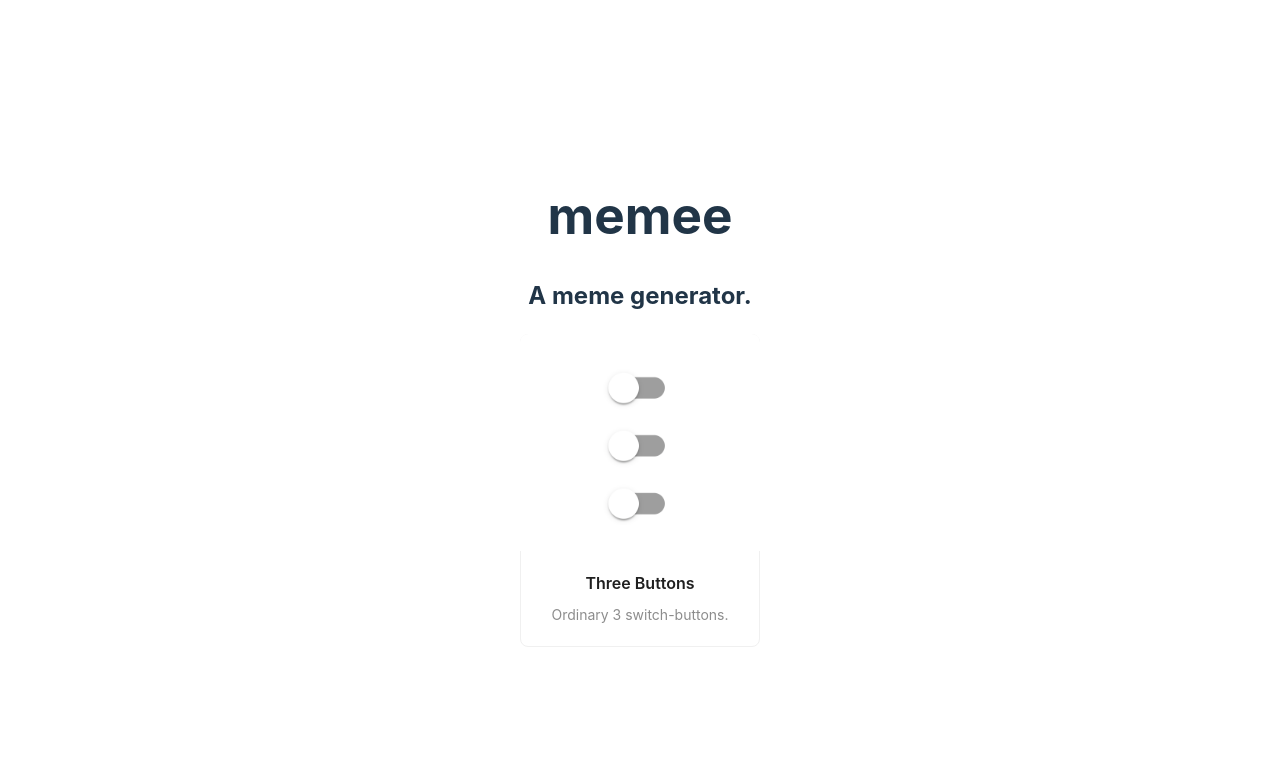
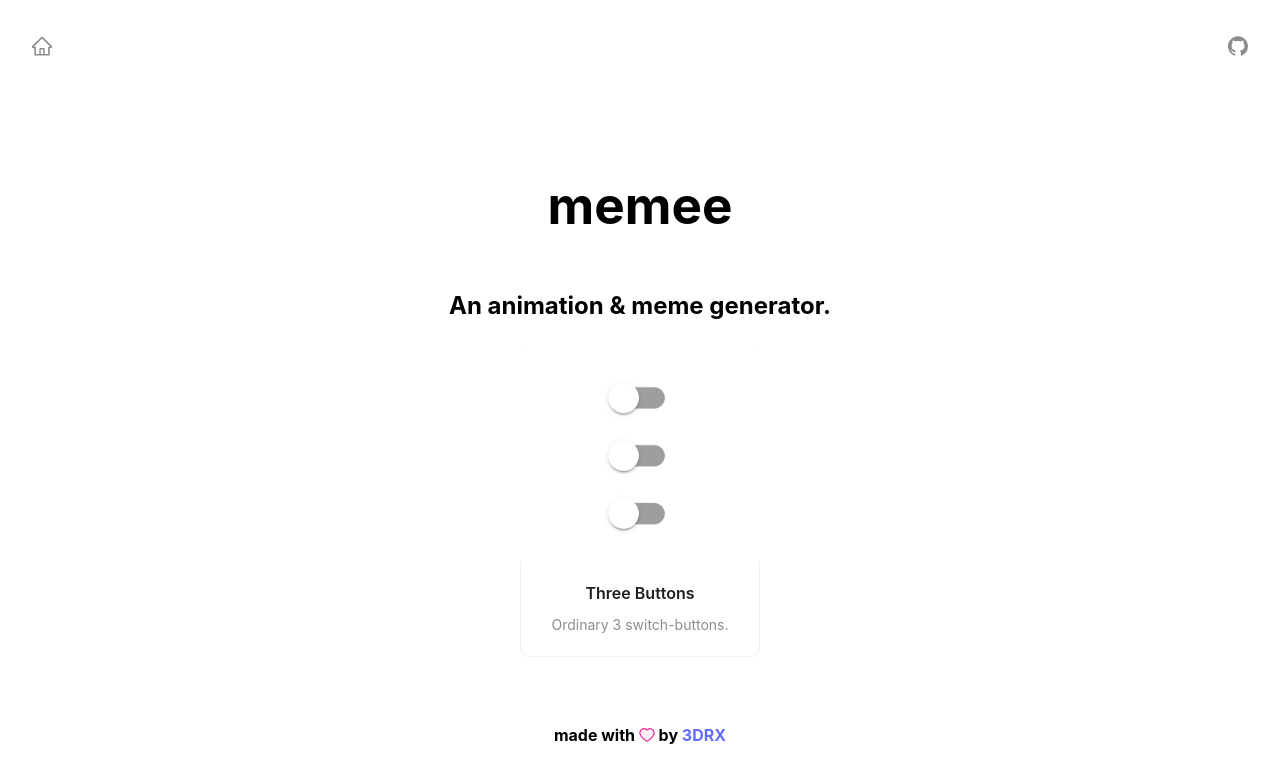
Before and after one commit to 3DRX/memee, a React (Vite) app: page / in a window 1280 px wide. Shown: the top 782 px of the page. Built offline with nearby package versions, Linux system fonts and the light colour scheme.

Commit message:
Add Header and Footer, polish styles.

```diff
--- a/package.json
+++ b/package.json
@@ -10,6 +10,7 @@
     "preview": "vite preview"
   },
   "dependencies": {
+    "@ant-design/icons": "^5.2.6",
     "@emotion/react": "^11.11.1",
     "@emotion/styled": "^11.11.0",
     "@mui/material": "^5.14.17",
--- /dev/null
+++ b/src/components/Footer.tsx
@@ -0,0 +1,30 @@
+import { HeartTwoTone } from '@ant-design/icons';
+
+function Footer() {
+  return (
+    <div
+      style={{
+        position: 'fixed',
+        bottom: '2em',
+        left: '2em',
+        width: 'calc(100% - 4em)',
+        display: 'flex',
+        justifyContent: 'center',
+      }}
+    >
+      <h4>
+        made with <HeartTwoTone twoToneColor="#eb2f96" /> by{' '}
+        <a
+          href="https://3drx.top"
+          style={{
+            fontWeight: 'bold',
+          }}
+        >
+          3DRX
+        </a>
+      </h4>
+    </div>
+  );
+}
+
+export default Footer;
--- a/src/components/Header.tsx
+++ b/src/components/Header.tsx
@@ -1,5 +1,5 @@
-import { Breadcrumb } from 'antd';
-import { HomeOutlined } from '@ant-design/icons';
+import { Breadcrumb, ConfigProvider } from 'antd';
+import { GithubOutlined, HomeOutlined } from '@ant-design/icons';
 import React from 'react';
 import { THREE_BUTTONS } from '../consts';
 
@@ -19,12 +19,28 @@ const Header: React.FC<{ name: string }> = props => {
     <div
       style={{
         position: 'fixed',
-        top: '1em',
-        left: '1em',
+        top: '2em',
+        left: '2em',
+        width: 'calc(100% - 4em)',
+        display: 'flex',
+      }}
+    >
+      <ConfigProvider
+        theme={{
+          token: {
+            fontSize: 20,
+          },
+          components: {
+            Breadcrumb: {
+              iconFontSize: 20,
+            },
+          },
         }}
       >
         <Breadcrumb
-        items={[
+          items={
+            props.name !== ''
+              ? [
                   {
                     href: '/',
                     title: <HomeOutlined />,
@@ -33,8 +49,30 @@ const Header: React.FC<{ name: string }> = props => {
                     title: <a href="">{props.name}</a>,
                     menu: { items: menuItems },
                   },
+                ]
+              : [
+                  {
+                    href: '/',
+                    title: <HomeOutlined />,
+                  },
+                ]
+          }
+        />
+        <div
+          style={{
+            marginLeft: 'auto',
+          }}
+        >
+          <Breadcrumb
+            items={[
+              {
+                href: 'https://github.com/3DRX',
+                title: <GithubOutlined />,
+              },
             ]}
           />
+        </div>
+      </ConfigProvider>
     </div>
   );
 };
--- a/src/index.css
+++ b/src/index.css
@@ -2,11 +2,6 @@
   font-family: Inter, system-ui, Avenir, Helvetica, Arial, sans-serif;
   line-height: 1.5;
   font-weight: 400;
-
-  color-scheme: light dark;
-  color: rgba(255, 255, 255, 0.87);
-  background-color: #242424;
-
   font-synthesis: none;
   text-rendering: optimizeLegibility;
   -webkit-font-smoothing: antialiased;
@@ -54,16 +49,3 @@ button:focus,
 button:focus-visible {
   outline: 4px auto -webkit-focus-ring-color;
 }
-
-@media (prefers-color-scheme: light) {
-  :root {
-    color: #213547;
-    background-color: #ffffff;
-  }
-  a:hover {
-    color: #747bff;
-  }
-  button {
-    background-color: #f9f9f9;
-  }
-}
--- a/src/pages/Main.tsx
+++ b/src/pages/Main.tsx
@@ -1,13 +1,22 @@
 import { Card } from 'antd';
 import thumb_threebuttons from '../assets/three_buttons.png';
 import { THREE_BUTTONS } from '../consts';
+import Header from '../components/Header';
+import Footer from '../components/Footer';
 
 const { Meta } = Card;
 function Main() {
   return (
-    <>
+    <div
+      style={{
+        display: 'flex',
+        flexDirection: 'column',
+        alignItems: 'center',
+      }}
+    >
+      <Header name="" />
       <h1 className="title">memee</h1>
-      <h2>A meme generator.</h2>
+      <h2>An animation & meme generator.</h2>
       <Card
         hoverable
         style={{ width: 240 }}
@@ -18,7 +27,8 @@ function Main() {
       >
         <Meta title={THREE_BUTTONS} description="Ordinary 3 switch-buttons." />
       </Card>
-    </>
+      <Footer />
+    </div>
   );
 }
 
--- a/src/pages/NotFound.tsx
+++ b/src/pages/NotFound.tsx
@@ -1,9 +1,32 @@
+import { useEffect, useState } from 'react';
+import img_404 from '../assets/404.png';
+
 function NotFound() {
+  const [seconds, setseconds] = useState<number>(5);
+
+  useEffect(() => {
+    if (seconds > 0) {
+      setTimeout(() => {
+        setseconds(seconds - 1);
+      }, 1000);
+    } else {
+      window.location.href = '/';
+    }
+  }, [seconds]);
+
   return (
-    <>
-      <h1>oops</h1>
-      <h2>404 Not Found.</h2>
-    </>
+    <div
+      style={{
+        display: 'flex',
+        flexDirection: 'column',
+        alignItems: 'center',
+        justifyContent: 'center',
+      }}
+    >
+      <h2>oops...</h2>
+      <img src={img_404} alt="404" />
+      <h3>Redirect back to home page in {seconds} seconds.</h3>
+    </div>
   );
 }
 
--- a/src/pages/ThreeButtons.tsx
+++ b/src/pages/ThreeButtons.tsx
@@ -2,11 +2,12 @@ import { useState } from 'react';
 import Switch from '@mui/material/Switch';
 import Header from '../components/Header';
 import { THREE_BUTTONS } from '../consts';
+import Footer from '../components/Footer';
 
 function ThreeButtons() {
-  const [checked1, setchecked1] = useState<Boolean>(false);
-  const [checked2, setchecked2] = useState<Boolean>(false);
-  const [checked3, setchecked3] = useState<Boolean>(false);
+  const [checked1, setchecked1] = useState<boolean>(false);
+  const [checked2, setchecked2] = useState<boolean>(false);
+  const [checked3, setchecked3] = useState<boolean>(false);
   const [queue, setqueue] = useState<number[]>([]);
 
   function toogleSwitch(n: number) {
@@ -53,6 +54,7 @@ function ThreeButtons() {
         <Switch checked={checked2} onChange={() => handleSwitchChange(2)} />
         <Switch checked={checked3} onChange={() => handleSwitchChange(3)} />
       </div>
+      <Footer />
     </>
   );
 }
```
Also changed, not shown: src/assets/404.png (added), 1 other file (tests, documents, lock files or other folders). Lines whose indentation alone changed are shown as unchanged.
